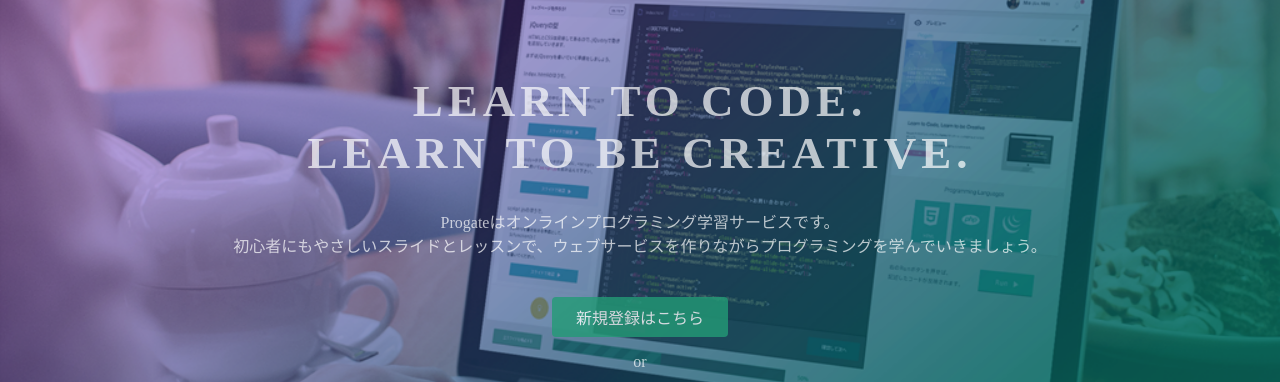
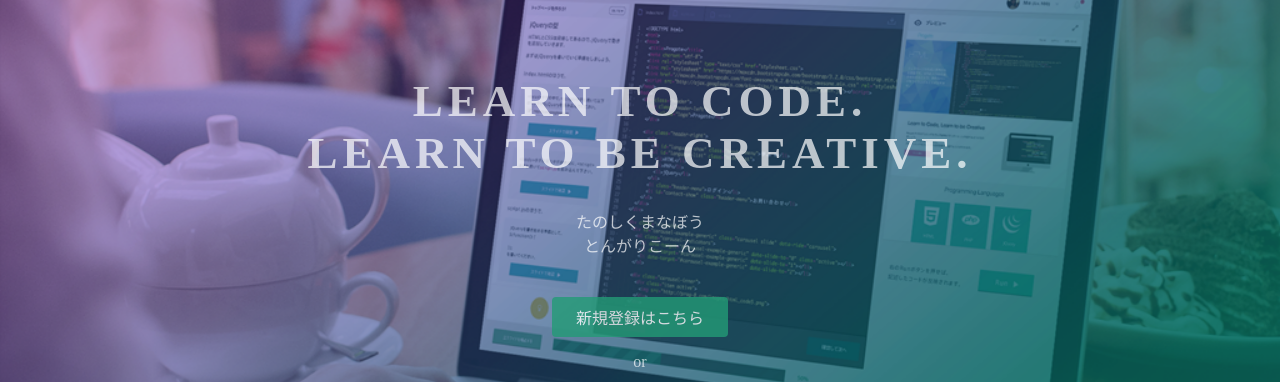
Before and after one commit to Yukino-Abe/yukino-abe, a plain HTML site: page index.html in a window 1280 px wide. Shown: the part 135-517 px from the top of the page. Drawn offline with Linux system fonts and the light colour scheme.

Commit message:
Update index.html

```diff
--- a/index.html
+++ b/index.html
@@ -24,7 +24,7 @@
   <div class="top-wrapper">
     <div class="container">
       <h1>LEARN TO CODE.<br>LEARN TO BE CREATIVE.</h1>
-      <p>Progateはオンラインプログラミング学習サービスです。<br>初心者にもやさしいスライドとレッスンで、ウェブサービスを作りながらプログラミングを学んでいきましょう。</p>
+      <p>たのしくまなぼう<br>とんがりこーん</p>
       <div class="btn-wrapper">
         <a href="#" class="btn signup">新規登録はこちら</a>
         <p>or</p>
```
